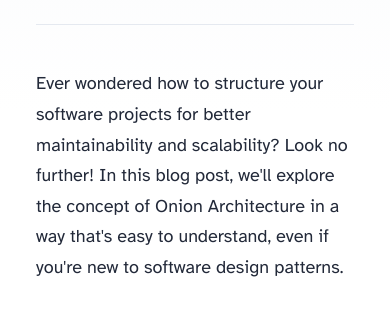
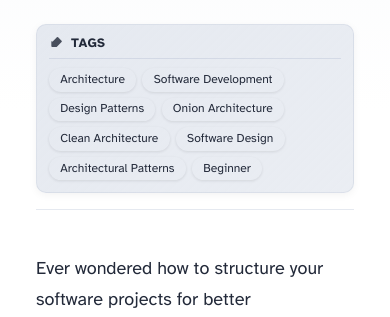
Before and after one commit to nuwan94/nuwan94.github.io, an Astro site: page /articles/onion-architecure in a window 390 px wide. Shown: the part 489-806 px from the top of the page. Built offline with nearby package versions, Linux system fonts and the light colour scheme; Astro itself is replaced by a stand-in of ours.

Commit message:
Add tags support to blog posts and implement TagsDisplay component

```diff
--- /dev/null
+++ b/src/components/TagsDisplay.astro
@@ -0,0 +1,170 @@
+---
+export interface Props {
+	tags: string[];
+}
+
+const { tags } = Astro.props;
+---
+
+<div class="article-meta">
+	{tags && tags.length > 0 && (
+		<div class="tags-container">
+			<div class="tags-header">
+				<svg class="tags-icon" width="16" height="16" viewBox="0 0 24 24" fill="currentColor">
+					<path d="M5.5 7A1.5 1.5 0 004 8.5v7A1.5 1.5 0 005.5 17h7a1.5 1.5 0 001.06-.44L21.5 8.62a1.5 1.5 0 000-2.12l-5.88-5.88a1.5 1.5 0 00-2.12 0L5.56 8.56A1.5 1.5 0 005.5 9.62V7zm3 4.5A1.5 1.5 0 107 10a1.5 1.5 0 001.5 1.5z"/>
+				</svg>
+				<span class="meta-label">Tags</span>
+			</div>
+			<div class="tags-list">
+				{tags.map((tag) => (
+					<a href={`/articles/tag/${tag.toLowerCase().replace(/\s+/g, '-')}`} class="tag-badge">
+						<span class="tag-text">{tag}</span>
+					</a>
+				))}
+			</div>
+		</div>
+	)}
+</div>
+
+<style>
+	.article-meta {
+		margin: 1.5rem 0;
+	}
+
+	.tags-container {
+		background: linear-gradient(135deg, rgb(var(--gray-light)) 0%, rgba(var(--gray-light), 0.8) 100%);
+		padding: 1rem 1.25rem;
+		border-radius: 12px;
+		border: 1px solid rgba(var(--gray), 0.1);
+		box-shadow: 0 2px 8px rgba(var(--black), 0.05);
+	}
+
+	.tags-header {
+		display: flex;
+		align-items: center;
+		gap: 0.5rem;
+		margin-bottom: 0.75rem;
+		padding-bottom: 0.5rem;
+		border-bottom: 1px solid rgba(var(--gray), 0.15);
+	}
+
+	.tags-icon {
+		color: rgb(var(--accent));
+		opacity: 0.8;
+	}
+
+	.meta-label {
+		font-weight: 600;
+		color: rgb(var(--gray-dark));
+		font-size: 0.9rem;
+		text-transform: uppercase;
+		letter-spacing: 0.5px;
+	}
+
+	.tags-list {
+		display: flex;
+		flex-wrap: wrap;
+		gap: 0.6rem;
+	}
+
+	.tag-badge {
+		position: relative;
+		padding: 0.5rem 1rem;
+		background: linear-gradient(135deg, rgb(var(--accent-light)) 0%, rgba(var(--accent-light), 0.9) 100%);
+		color: rgb(var(--accent));
+		text-decoration: none;
+		border-radius: 20px;
+		font-size: 0.85rem;
+		font-weight: 500;
+		border: 1.5px solid rgba(var(--accent), 0.2);
+		cursor: pointer;
+		transition: all 0.3s cubic-bezier(0.4, 0, 0.2, 1);
+		display: inline-flex;
+		align-items: center;
+		box-shadow: 0 1px 3px rgba(var(--black), 0.1);
+		overflow: hidden;
+	}
+
+	.tag-badge::before {
+		content: '';
+		position: absolute;
+		top: 0;
+		left: -100%;
+		width: 100%;
+		height: 100%;
+		background: linear-gradient(90deg, transparent, rgba(255, 255, 255, 0.4), transparent);
+		transition: left 0.5s;
+	}
+
+	.tag-badge:hover::before {
+		left: 100%;
+	}
+
+	.tag-badge:hover {
+		background: linear-gradient(135deg, rgb(var(--accent)) 0%, rgba(var(--accent-dark), 0.95) 100%);
+		color: white;
+		border-color: rgb(var(--accent));
+		transform: translateY(-2px) scale(1.02);
+		box-shadow: 0 4px 12px rgba(var(--accent), 0.3);
+	}
+
+	.tag-text {
+		position: relative;
+		z-index: 1;
+	}
+
+	@media (max-width: 720px) {
+		.article-meta {
+			margin: 1rem 0;
+		}
+
+		.tags-container {
+			padding: 0.875rem 1rem;
+			border-radius: 10px;
+		}
+
+		.tags-header {
+			margin-bottom: 0.6rem;
+			padding-bottom: 0.4rem;
+		}
+
+		.tags-icon {
+			width: 14px;
+			height: 14px;
+		}
+
+		.meta-label {
+			font-size: 0.8rem;
+		}
+
+		.tags-list {
+			gap: 0.5rem;
+		}
+
+		.tag-badge {
+			padding: 0.4rem 0.8rem;
+			font-size: 0.8rem;
+			border-radius: 16px;
+		}
+
+		.tag-badge:hover {
+			transform: translateY(-1px) scale(1.01);
+		}
+	}
+
+	@media (max-width: 480px) {
+		.tags-container {
+			padding: 0.75rem;
+		}
+
+		.tags-list {
+			gap: 0.4rem;
+		}
+
+		.tag-badge {
+			padding: 0.35rem 0.7rem;
+			font-size: 0.75rem;
+			border-radius: 14px;
+		}
+	}
+</style>
--- a/src/content.config.ts
+++ b/src/content.config.ts
@@ -13,6 +13,7 @@ const blog = defineCollection({
 			pubDate: z.coerce.date(),
 			updatedDate: z.coerce.date().optional(),
 			heroImage: image().optional(),
+			tags: z.array(z.string()).default([]),
 		}),
 });
 
--- a/src/content/blog/onion-architecure.mdx
+++ b/src/content/blog/onion-architecure.mdx
@@ -2,6 +2,7 @@
 title: 'Onion Architecture for dummies'
 description: 'A beginner-friendly guide to understanding Onion Architecture.'
 pubDate: 'January 15, 2024'
+tags: ['Architecture', 'Software Development', 'Design Patterns', 'Onion Architecture', 'Clean Architecture', 'Software Design', 'Architectural Patterns', 'Beginner']
 ---
 
 Ever wondered how to structure your software projects for better maintainability and scalability? Look no further! In this blog post, we'll explore the concept of Onion Architecture in a way that's easy to understand, even if you're new to software design patterns.
--- a/src/content/blog/oop-1.md
+++ b/src/content/blog/oop-1.md
@@ -2,6 +2,7 @@
 title: 'Principles of Object-Oriented Programming (OOP)'
 description: 'A beginner-friendly guide to understanding the principles of OOP.'
 pubDate: 'January 02, 2021'
+tags: ['Programming', 'Software Development', 'OOP', 'Object-Oriented Programming', 'Programming Principles', 'Beginner']
 ---
 
 Object-Oriented Programming (OOP) is a programming paradigm that uses "objects" to represent data and behavior. It is based on several key principles that help developers create modular, reusable, and maintainable code. In this blog post, we will explore the four main principles of OOP: Encapsulation, Abstraction, Inheritance, and Polymorphism.
--- a/src/content/blog/oop-2.md
+++ b/src/content/blog/oop-2.md
@@ -2,6 +2,7 @@
 title: 'OOP Profound: Advanced Principles and Practices'
 description: 'Reaching deeper into Object-Oriented Programming principles.'
 pubDate: 'March 22, 2021'
+tags: ['Programming', 'Software Development', 'Architecture', 'OOP', 'Advanced Programming', 'SOLID Principles', 'Design Patterns', 'Software Architecture']
 ---
 
 Building upon the foundational principles of Object-Oriented Programming (OOP) discussed earlier, this post delves into more advanced concepts that further enhance the capabilities and design of OOP systems. We will explore Composition over Inheritance, SOLID Principles, Design Patterns, and Dependency Injection.
--- a/src/layouts/BlogPost.astro
+++ b/src/layouts/BlogPost.astro
@@ -5,10 +5,11 @@ import BaseHead from '../components/BaseHead.astro';
 import Footer from '../components/Footer.astro';
 import FormattedDate from '../components/FormattedDate.astro';
 import Header from '../components/Header.astro';
+import TagsDisplay from '../components/TagsDisplay.astro';
 
 type Props = CollectionEntry<'blog'>['data'];
 
-const { title, description, pubDate, updatedDate, heroImage } = Astro.props;
+const { title, description, pubDate, updatedDate, heroImage, tags = [] } = Astro.props;
 ---
 
 <html lang="en">
@@ -75,6 +76,7 @@ const { title, description, pubDate, updatedDate, heroImage } = Astro.props;
 							}
 						</div>
 						<h1>{title}</h1>
+						<TagsDisplay tags={tags} />
 						<hr />
 					</div>
 					<slot />
--- a/src/pages/articles/index.astro
+++ b/src/pages/articles/index.astro
@@ -10,6 +10,8 @@ import { SITE_DESCRIPTION, SITE_TITLE } from '../../consts';
 const posts = (await getCollection('blog')).sort(
 	(a, b) => b.data.pubDate.valueOf() - a.data.pubDate.valueOf(),
 );
+
+// Use all posts without filtering
 ---
 
 <!doctype html>
@@ -21,67 +23,97 @@ const posts = (await getCollection('blog')).sort(
 				width: 960px;
 			}
 			ul {
-				display: flex;
-				flex-wrap: wrap;
+				display: grid;
+				grid-template-columns: repeat(auto-fit, minmax(320px, 1fr));
 				gap: 2rem;
 				list-style-type: none;
 				margin: 0;
 				padding: 0;
 			}
 			ul li {
-				width: calc(50% - 1rem);
+				height: 100%;
+				border: 2px solid rgb(var(--gray-light));
+				border-radius: 16px;
+				overflow: hidden;
+				background: white;
+				transition: all 0.3s ease;
+				box-shadow: 0 2px 8px rgba(var(--black), 0.05);
 			}
-			ul li * {
+			ul li:hover {
+				border-color: rgb(var(--accent-light));
+				transform: translateY(-4px);
+				box-shadow: 0 8px 24px rgba(var(--black), 0.12);
+			}
+			ul li a {
+				display: flex;
+				flex-direction: column;
+				height: 100%;
 				text-decoration: none;
 				transition: 0.2s ease;
 			}
-			ul li:first-child {
+			ul li img {
 				width: 100%;
+				height: 200px;
+				object-fit: cover;
+				border-radius: 0;
+			}
+			.post-content {
+				padding: 1.5rem;
+				display: flex;
+				flex-direction: column;
+				flex-grow: 1;
+				justify-content: space-between;
+			}
+			.post-header {
 				margin-bottom: 1rem;
-				text-align: center;
-			}
-			ul li:first-child img {
-				width: 100%;
-			}
-			ul li:first-child .title {
-				font-size: 2.369rem;
-			}
-			ul li img {
-				margin-bottom: 0.5rem;
-				border-radius: 12px;
-			}
-			ul li a {
-				display: block;
 			}
 			.title {
-				margin: 0;
+				margin: 0 0 0.75rem 0;
 				color: rgb(var(--black));
-				line-height: 1;
+				line-height: 1.3;
+				font-size: 1.25rem;
+				font-weight: 600;
 			}
 			.date {
 				margin: 0;
 				color: rgb(var(--gray));
+				font-size: 0.9rem;
+				font-weight: 500;
 			}
-			ul li a:hover h4,
-			ul li a:hover .date {
+			ul li a:hover .title {
 				color: rgb(var(--accent));
 			}
-			ul a:hover img {
-				box-shadow: var(--box-shadow);
+			ul li a:hover .date {
+				color: rgb(var(--accent-light));
 			}
 			@media (max-width: 720px) {
 				ul {
-					gap: 0.5em;
+					grid-template-columns: 1fr;
+					gap: 1.5rem;
 				}
-				ul li {
-					width: 100%;
-					text-align: center;
+				ul li img {
+					height: 180px;
 				}
-				ul li:first-child {
-					margin-bottom: 0;
+				.post-content {
+					padding: 1.25rem;
 				}
-				ul li:first-child .title {
-					font-size: 1.563em;
+				.title {
+					font-size: 1.1rem;
+				}
+			}
+			@media (max-width: 480px) {
+				ul {
+					gap: 1rem;
+				}
+				ul li img {
+					height: 160px;
+				}
+				.post-content {
+					padding: 1rem;
+				}
+				.title {
+					font-size: 1rem;
+					margin-bottom: 0.5rem;
 				}
 			}
 		</style>
@@ -98,10 +130,14 @@ const posts = (await getCollection('blog')).sort(
 									{post.data.heroImage && (
 										<Image width={720} height={360} src={post.data.heroImage} alt="" />
 									)}
-									<h4 class="title">{post.data.title}</h4>
-									<p class="date">
-										<FormattedDate date={post.data.pubDate} />
-									</p>
+									<div class="post-content">
+										<div class="post-header">
+											<h4 class="title">{post.data.title}</h4>
+										</div>
+										<p class="date">
+											<FormattedDate date={post.data.pubDate} />
+										</p>
+									</div>
 								</a>
 							</li>
 						))
--- /dev/null
+++ b/src/pages/articles/tag/[tag].astro
@@ -0,0 +1,193 @@
+---
+import { Image } from 'astro:assets';
+import { getCollection } from 'astro:content';
+import BaseHead from '../../../components/BaseHead.astro';
+import Footer from '../../../components/Footer.astro';
+import FormattedDate from '../../../components/FormattedDate.astro';
+import Header from '../../../components/Header.astro';
+import TagsDisplay from '../../../components/TagsDisplay.astro';
+import { SITE_DESCRIPTION, SITE_TITLE } from '../../../consts';
+
+export async function getStaticPaths() {
+	const posts = await getCollection('blog');
+	const tags = [...new Set(posts.flatMap(post => post.data.tags))] as string[];
+
+	return tags.map((tag) => ({
+		params: { tag: tag.toLowerCase().replace(/\s+/g, '-') },
+		props: { tag, posts }
+	}));
+}
+
+const { tag, posts } = Astro.props;
+const tagName = tag as string;
+const filteredPosts = (posts as any[]).filter(post =>
+	post.data.tags.includes(tagName)
+).sort((a, b) => b.data.pubDate.valueOf() - a.data.pubDate.valueOf());
+
+
+---
+
+<!doctype html>
+<html lang="en">
+	<head>
+		<BaseHead title={`"${tagName}" Tag - ${SITE_TITLE}`} description={`${SITE_DESCRIPTION} - Articles tagged with "${tagName}"`} />
+		<style>
+			main {
+				width: 960px;
+			}
+			.breadcrumb {
+				margin-bottom: 1rem;
+				font-size: 0.9rem;
+			}
+			.breadcrumb a {
+				color: rgb(var(--accent));
+				text-decoration: none;
+			}
+			.breadcrumb a:hover {
+				text-decoration: underline;
+			}
+			.breadcrumb span {
+				color: rgb(var(--gray));
+				margin: 0 0.5rem;
+			}
+			.tag-header {
+				text-align: center;
+				margin-bottom: 2rem;
+			}
+			.tag-header h1 {
+				color: rgb(var(--black));
+				margin: 0;
+			}
+			.tag-header p {
+				color: rgb(var(--gray));
+				margin: 0.5rem 0 0 0;
+			}
+			.tag-badge-large {
+				display: inline-block;
+				padding: 0.5rem 1rem;
+				margin: 0.5rem 0;
+				background: rgb(var(--gray-light));
+				color: rgb(var(--gray-dark));
+				border: 1px solid rgb(var(--gray-light));
+				border-radius: 20px;
+				font-size: 0.9rem;
+				font-weight: 600;
+			}
+			ul {
+				display: flex;
+				flex-wrap: wrap;
+				gap: 2rem;
+				list-style-type: none;
+				margin: 0;
+				padding: 0;
+			}
+			ul li {
+				width: calc(50% - 1rem);
+			}
+			ul li * {
+				text-decoration: none;
+				transition: 0.2s ease;
+			}
+			ul li:first-child {
+				width: 100%;
+				margin-bottom: 1rem;
+				text-align: center;
+			}
+			ul li:first-child img {
+				width: 100%;
+			}
+			ul li:first-child .title {
+				font-size: 2.369rem;
+			}
+			ul li img {
+				margin-bottom: 0.5rem;
+				border-radius: 12px;
+			}
+			ul li a {
+				display: block;
+			}
+			.title {
+				margin: 0;
+				color: rgb(var(--black));
+				line-height: 1;
+			}
+			.date {
+				margin: 0;
+				color: rgb(var(--gray));
+			}
+			ul li a:hover h4,
+			ul li a:hover .date {
+				color: rgb(var(--accent));
+			}
+			ul a:hover img {
+				box-shadow: var(--box-shadow);
+			}
+			.no-posts {
+				text-align: center;
+				padding: 3rem;
+				color: rgb(var(--gray));
+			}
+			@media (max-width: 720px) {
+				ul {
+					gap: 0.5em;
+				}
+				ul li {
+					width: 100%;
+					text-align: center;
+				}
+				ul li:first-child {
+					margin-bottom: 0;
+				}
+				ul li:first-child .title {
+					font-size: 1.563em;
+				}
+			}
+		</style>
+	</head>
+	<body>
+		<Header />
+		<main>
+			<section>
+				<div class="breadcrumb">
+					<a href="/articles">All Articles</a>
+					<span>›</span>
+					<span>Tag: #{tagName}</span>
+				</div>
+
+				<div class="tag-header">
+					<h1>Articles tagged with</h1>
+					<div class="tag-badge-large">#{tagName}</div>
+					<p>{filteredPosts.length} article{filteredPosts.length !== 1 ? 's' : ''} found</p>
+				</div>
+
+
+
+				{filteredPosts.length > 0 ? (
+					<ul>
+						{
+							filteredPosts.map((post) => (
+								<li>
+									<a href={`/articles/${post.id}/`}>
+										{post.data.heroImage && (
+											<Image width={720} height={360} src={post.data.heroImage} alt="" />
+										)}
+										<h4 class="title">{post.data.title}</h4>
+										<p class="date">
+											<FormattedDate date={post.data.pubDate} />
+										</p>
+									</a>
+									<TagsDisplay tags={post.data.tags} />
+								</li>
+							))
+						}
+					</ul>
+				) : (
+					<div class="no-posts">
+						<p>No articles found with this tag.</p>
+					</div>
+				)}
+			</section>
+		</main>
+		<Footer />
+	</body>
+</html>
```
